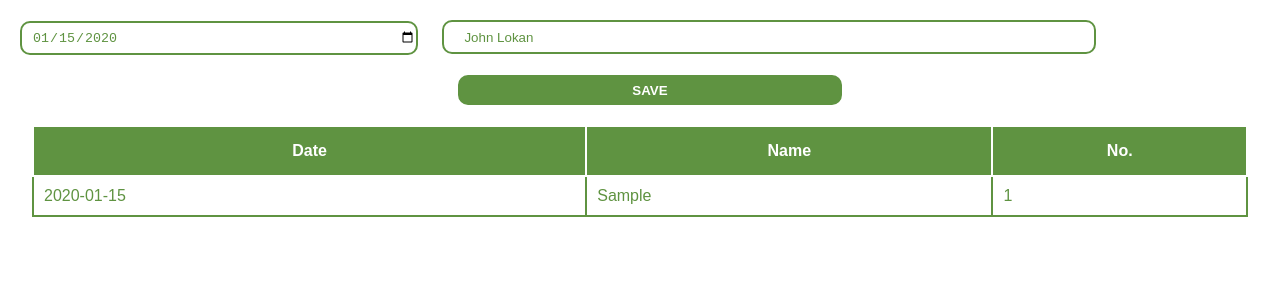
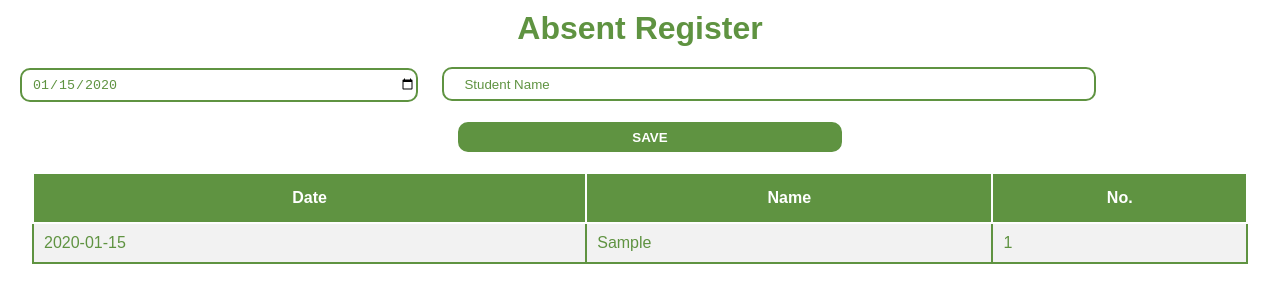
Before and after one commit to najilkilayil/absents-register, a plain HTML site: page index.html in a window 1280 px wide. Both pictures are taken after typing "2020-01-15", "Sample" into the empty fields and a click on the button "SAVE". Drawn offline with Linux system fonts and the light colour scheme.

Commit message:
made more changes

```diff
--- a/index.html
+++ b/index.html
@@ -12,9 +12,10 @@
 </head>
 
 <body>
+    <h1>Absent Register</h1>
     <div class="input_area">
         <input type="date" id="date-el">
-        <input type="text" id="name-el" placeholder="John Lokan">
+        <input type="text" id="name-el" placeholder="Student Name">
     </div>
 
     <div class="btn_area">
--- a/script.js
+++ b/script.js
@@ -4,23 +4,13 @@ let textEl = document.getElementById("name-el")
 let saveBtn = document.getElementById("save-btn")
 let tableEl = document.getElementById("table-el")
 
-let values = {}
+let values = JSON.parse(localStorage.getItem("values"))
 
-saveBtn.addEventListener("click", function () {
-    let date = dateEl.value
-    console.log(date)
+if (values === null) {
+    values = {}
+}
 
-    let name = textEl.value
-    console.log(name)
-
-    if (!values[date]) {
-        values[date] = []
-    }
-
-    values[date].push(name)
-
-    textEl.value = ""
-
+function render() {
     tableEl.innerHTML = ""
     for (let date in values) {
         let first = true
@@ -29,7 +19,7 @@ saveBtn.addEventListener("click", function () {
         for (let name of values[date]) {
             if (first) {
                 tableEl.innerHTML += `
-                <tr>
+                <tr id="tr-main">
                     <td>${date}</td>
                     <td>${name}</td>
                     <td>${total}</td>
@@ -48,4 +38,28 @@ saveBtn.addEventListener("click", function () {
             }
         }
     }
+}
+
+saveBtn.addEventListener("click", function () {
+    let date = dateEl.value
+    console.log(date)
+
+    let name = textEl.value
+    console.log(name)
+
+    if (!values[date]) {
+        values[date] = []
+    }
+
+    if ( date === "" || name === "" ) {
+        alert("Please enter date and student name!")
+        return
+    }
+
+    values[date].push(name)
+
+    localStorage.setItem("values", JSON.stringify(values))
+    render()
+    textEl.value = ""
 })
+render()
--- a/style.css
+++ b/style.css
@@ -71,3 +71,17 @@ th {
     color: white;
     background-color: #5f9341;
 }
+
+#tr-main {
+    background-color: #f2f2f2;
+}
+
+tr:hover {
+    background-color: #ddd;
+}
+
+h1 {
+    text-align: center;
+    margin-top: 10px;
+    color: #5f9341;
+}
```
